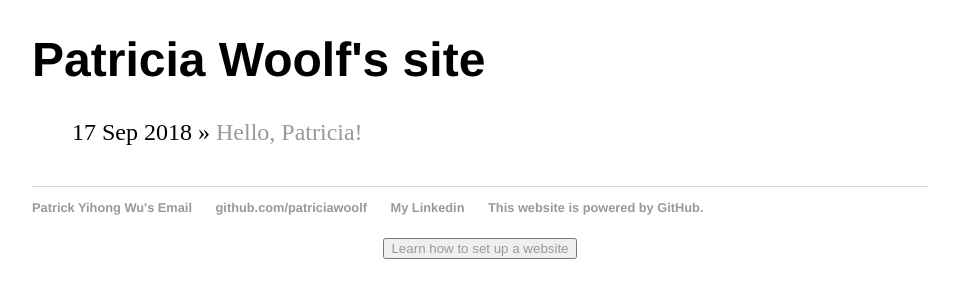
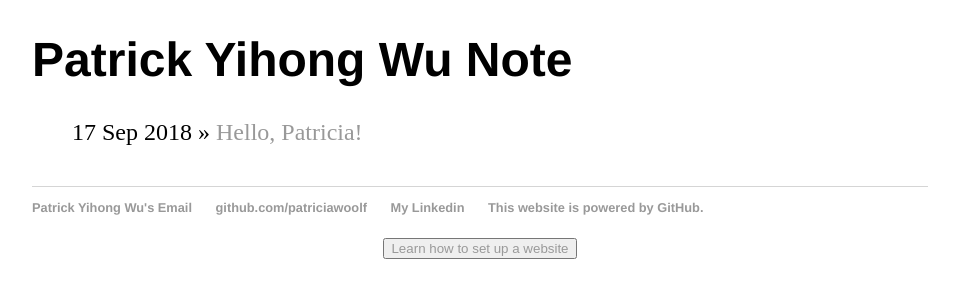
Before and after one commit to patriciawoolf/patriciawoolf-github.io, a Jekyll site: the page built from blog/index.html, in a window 1280 px wide. Shown: the top 300 px of the page, without its empty margins (160-1119 px from the left). Built offline with Jekyll 4.4.1, drawn with Linux system fonts in a browser that asks for light colours.

Commit message:
Update index.html

```diff
--- a/blog/index.html
+++ b/blog/index.html
@@ -1,6 +1,6 @@
 ---
 layout: default
-title: Patricia Woolf's site
+title: Patrick Yihong Wu Note
 ---
 	<h1>{{ page.title }}</h1>
 	<ul class="posts">
```
